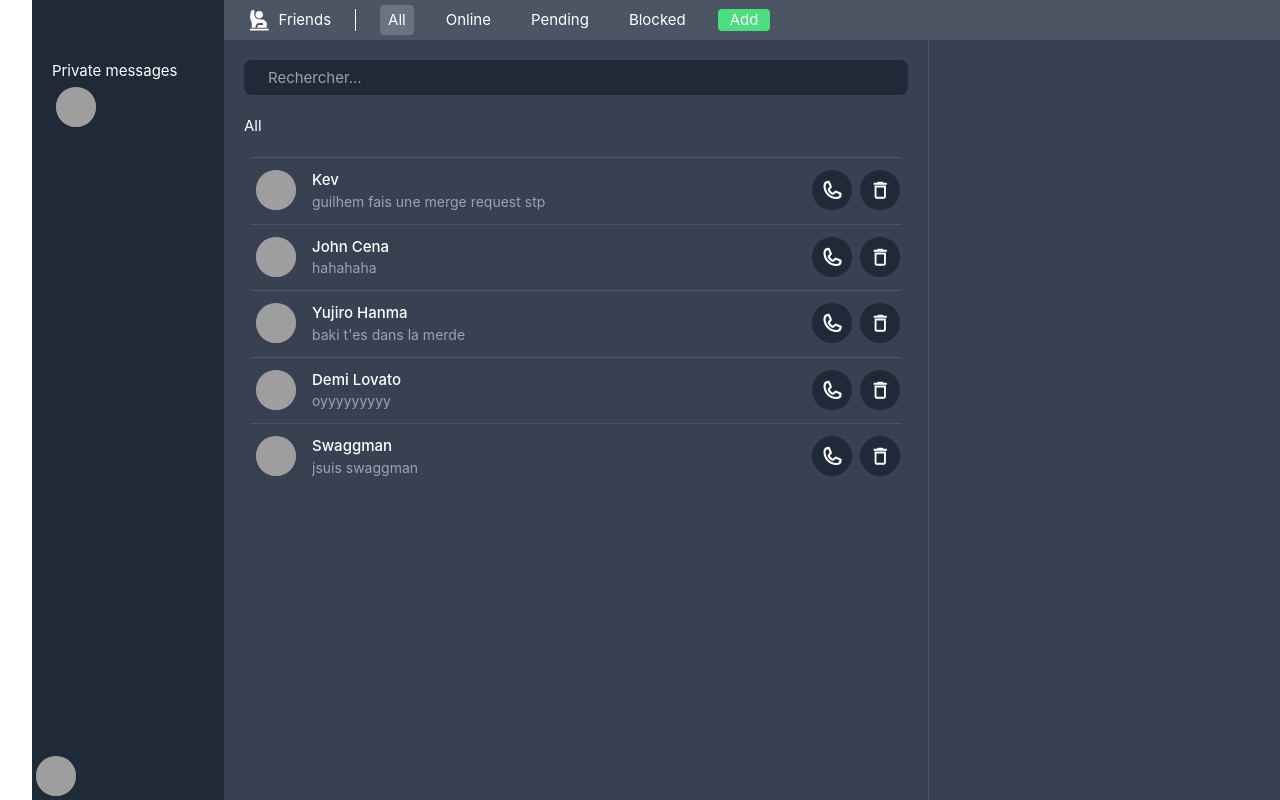
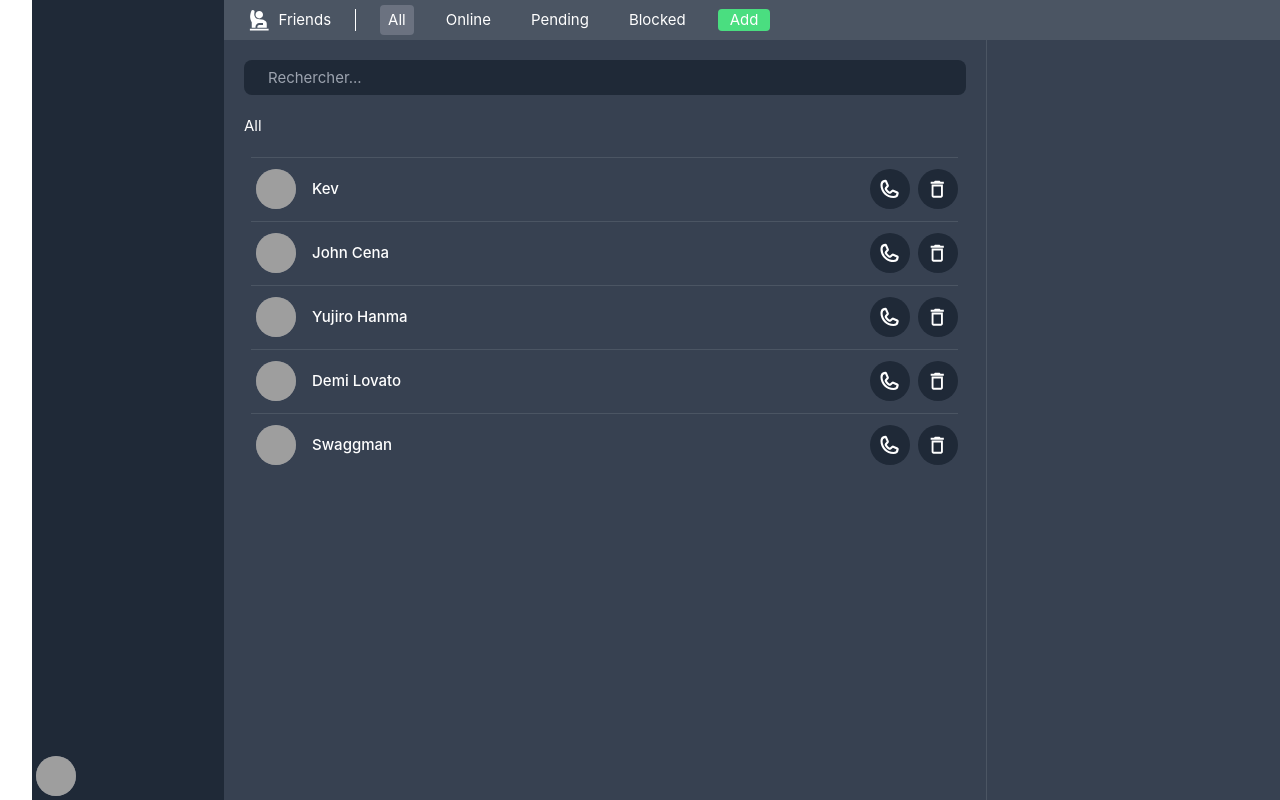
Before and after one commit to Kevw94/discoding-vue, a Vue app: page /social in a window 1280 px wide. Shown: the top 800 px of the page. Built offline with nearby package versions, Linux system fonts and the light colour scheme; grey boxes are pictures that could not be loaded.

Commit message:
better layout, user profile done, working on friends display and management

```diff
--- a/src/App.vue
+++ b/src/App.vue
@@ -1,13 +1,11 @@
 <script setup lang="ts">
+import SideLayoutView from './views/SideLayoutView.vue';
 import { RouterView } from 'vue-router'
-import SideBar from '@/components/server/SideBar.vue'
-import useUserStore from '@/stores/user'
-const { state } = useUserStore();
 </script>
 
 <template>
 	<section class="app-layout flex flew-row w-screen">
-		<SideBar v-if="state.user" />
+		<SideLayoutView />
 		<RouterView />
 	</section>
 </template>
--- a/src/components/social/UserCard.vue
+++ b/src/components/social/UserCard.vue
@@ -8,11 +8,10 @@
       </div>
       <div>
         <div class="userName text-white font-medium">{{ username }}</div>
-        <div class="userQuote text-gray-400 text-sm overflow-hidden whitespace-nowrap overflow-ellipsis">{{ quote }}</div>
+        <div class="userBio text-gray-400 text-sm overflow-hidden whitespace-nowrap overflow-ellipsis">{{ bio }}</div>
       </div>
     </div>
   </template>
-
   <script lang="ts" setup>
   const props = defineProps({
     hoverEffect: {
@@ -20,6 +19,6 @@
       default: true,
     },
     username: String,
-    quote: String,
+    bio: String,
   });
 </script>
--- a/src/components/social/UserCardLarge.vue
+++ b/src/components/social/UserCardLarge.vue
@@ -2,7 +2,7 @@
   <div class="userCardLarge relative flex flex-col items-center w-full hover:bg-gray-600 p-2 rounded-lg">
     <div class="divider absolute top-0 w-[98%] h-[1px] bg-gray-600"></div>
     <div class="userCard flex w-full justify-between items-center">
-      <UserCard :hoverEffect="false" :username="username" :quote="quote" />
+      <UserCard :hoverEffect="false" :username="username" :bio="bio" />
       <div class="userCardButtons flex gap-2 items-center">
         <button class="w-10 h-10 bg-gray-800 rounded-full flex items-center justify-center">
           <IconCall />
--- a/src/components/social/UserProfile.vue
+++ b/src/components/social/UserProfile.vue
@@ -1,21 +1,21 @@
 <template>
-<div class="userProfile absolute bottom-100 left-0 bg-gray-400 p-4">
-    <div class="userInfos">
-        <span>{{ username }}</span>
-        <span>{{ id }}</span>
-        <span>{{ email }}</span>
-        <span>{{ quote }}</span>
+    <div v-if="visible" class="userProfilePopup p-4 text-white">
+      <div class="userProfileInfos flex justify-between">
+        <div class="">
+          <p class="font-bold">{{ user.username }}</p>
+          <p>{{ user.email }}</p>
+        </div>
+        <div class="userPicture w-10 h-10 bg-gray-500 rounded-full overflow-hidden mr-4">
+          <img src="" alt="User profile" class="w-full h-full object-cover">
+        </div>
+      </div>
+      <p class="font-light text-gray-400 mt-5">"{{ user.bio }}"</p>
     </div>
-</div>
-</template>
+  </template>
 
-<script lang="ts" setup>
-    interface User {
-        id: string,
-        username: string,
-        email: string,
-        quote: string,
-    }
-
-    const props = defineProps<User>()
-</script>
+  <script lang="ts" setup>
+  const props = defineProps({
+    user: Object,
+    visible: Boolean
+  });
+  </script>
--- a/src/components/utils/UserMenu.vue
+++ b/src/components/utils/UserMenu.vue
@@ -1,15 +1,22 @@
 <template>
-<div class="userMenu flex absolute bottom-0 left-0">
+  <UserProfile class="absolute bottom-12 mb-5 ml-5 left-0 w-[400px] bg-gray-900 rounded" :user="userState.user" :visible="isPopupVisible" />
+  <div class="userMenu flex absolute bottom-0 left-0" @click="togglePopup">
     <div class="userInfos">
-        <UserCard :username="userState.user?.username" :hoverEffect="true" />
+        <UserCard :username="userState.user?.username" :bio="userState.user?.bio" :hoverEffect="true" />
     </div>
-</div>
-
+  </div>
 </template>
 
 <script lang="ts" setup>
-  import UserCard from '../social/UserCard.vue';
-  import useUserStore from '@/stores/user';
+import { ref } from 'vue';
+import UserCard from '../social/UserCard.vue';
+import UserProfile from '@/components/social/UserProfile.vue';
+import useUserStore from '@/stores/user';
 
-  const { state: userState } = useUserStore();
+const { state: userState } = useUserStore();
+const isPopupVisible = ref(false);
+
+const togglePopup = () => {
+  isPopupVisible.value = !isPopupVisible.value;
+};
 </script>
--- a/src/stores/user.ts
+++ b/src/stores/user.ts
@@ -1,17 +1,17 @@
 import { reactive, readonly } from 'vue';
 
 interface UserState {
-    user: null | {username: string, email: string; token: string };
+    user: null | {username: string, email: string; token: string, bio: string, friends: [], blocked: [] };
 }
 
 const state = reactive<UserState>({
     user: null
 })
 
-const setUser = (username: string, email: string, token: string) => {
-    state.user = { username, email, token };
+const setUser = (username: string, email: string, token: string, bio: string, friends: [], blocked: []) => {
+    state.user = { username, email, token, bio, friends, blocked };
     console.log("ici setuser")
-    console.log(username, email, token)
+    console.log(username, email, token, bio, friends, blocked)
 };
 
   const clearUser = () => {
--- /dev/null
+++ b/src/views/SideLayoutView.vue
@@ -0,0 +1,16 @@
+<template>
+    <SideBar v-if="state.user" />
+    <div class="side-layout relative h-full bg-gray-800 w-[15%] p-5">
+        <div class="content w-full h-full">
+        </div>
+        <UserMenu />
+    </div>
+</template>
+
+<script lang="ts" setup>
+import UserMenu from '@/components/utils/UserMenu.vue';
+import SideBar from '@/components/server/SideBar.vue';
+
+import useUserStore from '@/stores/user'
+const { state } = useUserStore();
+</script>
--- a/src/views/SocialView.vue
+++ b/src/views/SocialView.vue
@@ -1,7 +1,6 @@
 <template>
     <section class="socialContainer h-screen flex flex-grow flex-col text-white">
         <div class="socialTopNav w-full h-10 bg-red flex bg-gray-600">
-            <div class="searchConvo w-[15%] h-full bg-gray-800"></div>
             <div class="socialTabs flex flex-grow items-center">
                 <IconPerson class="ml-6" />
                 <span class="friends border-r border-white mr-6 pr-6 pl-2">Friends</span>
@@ -11,14 +10,6 @@
             <div class="socialActions w-[30%]"></div>
         </div>
         <div class="socialPage w-full flex-grow flex">
-            <div class="privateMessages relative h-full bg-gray-800 w-[15%] p-5">
-                <div class="pmList w-full h-full">
-                    <span class="mb-5">Private messages</span>
-                    <UserCard />
-                    <UserMenu />
-
-                </div>
-            </div>
             <div class="socialCore flex-grow p-5 bg-gray-700 flex flex-col">
 
                 <SearchBar placeholder="Rechercher..." @search-update="handleSearch" />
--- a/src/views/auth/SigninView.vue
+++ b/src/views/auth/SigninView.vue
@@ -74,7 +74,7 @@
 			const userInfoResponse = await userInfos(signinResponse.data.access_token);
 			console.log('User info response:', userInfoResponse.data.user.profile);
 
-			setUser(userInfoResponse.data.user.profile.username, userInfoResponse.data.user.profile.email, signinResponse.data.access_token);
+			setUser(userInfoResponse.data.user.profile.username, userInfoResponse.data.user.profile.email, signinResponse.data.access_token, userInfoResponse.data.user.profile.bio, userInfoResponse.data.user.friends, userInfoResponse.data.user.blocked);
 
 			router.push('/social');
   		} catch (error) {
```
